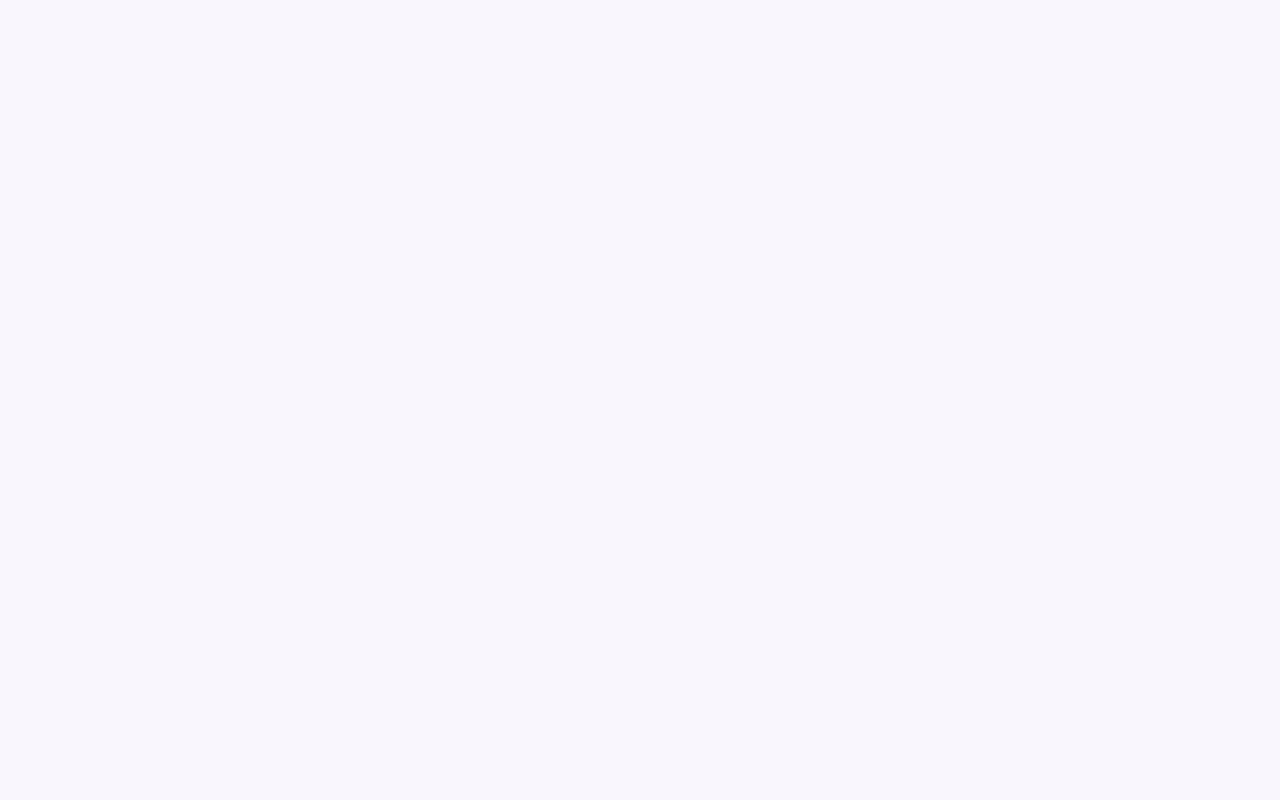
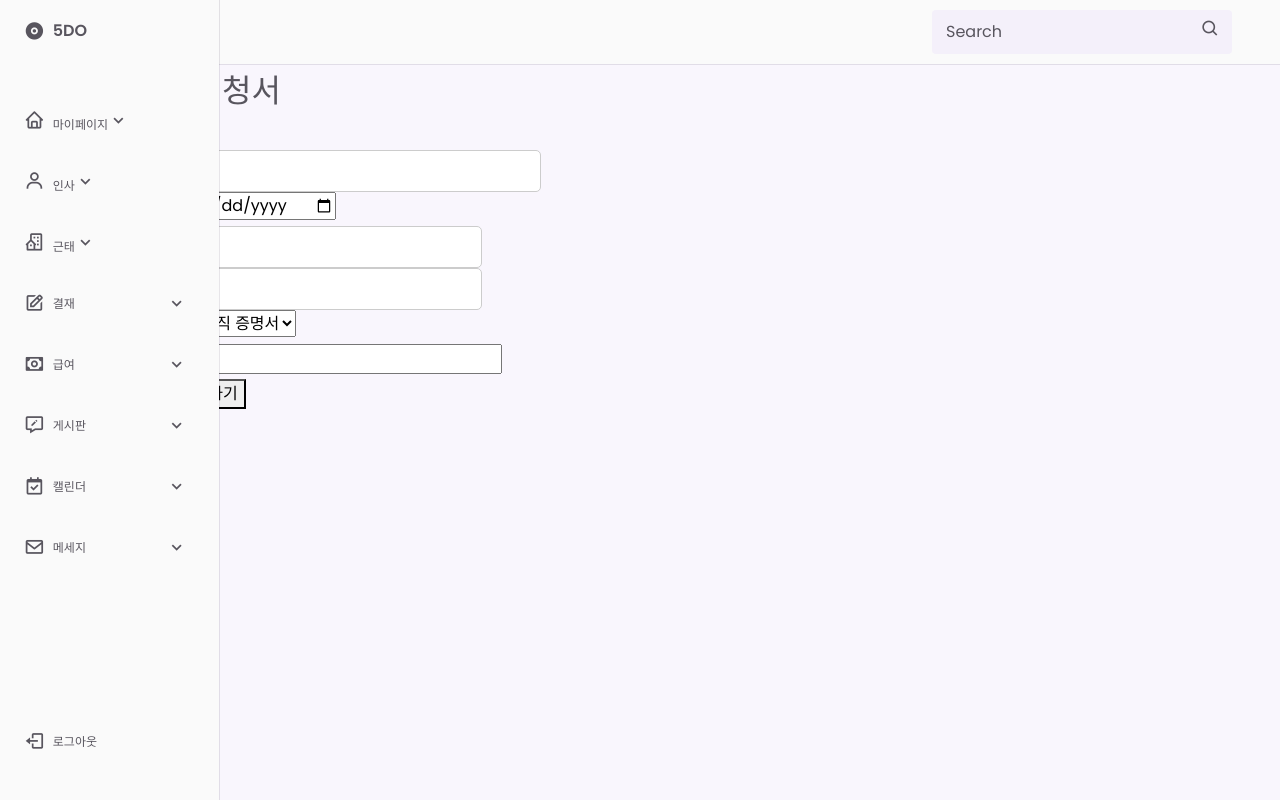
Before and after one commit to 2TeamHR/HOT6-Web, a React (Create React App) app: page /CertificationForm in a window 1280 px wide. Before the commit this address had no page. Built offline with nearby package versions, Linux system fonts and the light colour scheme.

Commit message:
feat: 전자결재 추가

```diff
--- a/package.json
+++ b/package.json
@@ -3,9 +3,12 @@
   "version": "0.1.0",
   "private": true,
   "dependencies": {
+    "@emotion/react": "^11.10.6",
+    "@emotion/styled": "^11.10.6",
     "@fullcalendar/core": "^6.1.4",
     "@fullcalendar/daygrid": "^6.1.4",
     "@fullcalendar/react": "^6.1.4",
+    "@mui/material": "^5.11.9",
     "@testing-library/jest-dom": "^5.16.5",
     "@testing-library/react": "^13.4.0",
     "@testing-library/user-event": "^13.5.0",
--- a/src/App.js
+++ b/src/App.js
@@ -5,6 +5,7 @@ import MyPageMain from './pages/mypage/mypage_main'
 import Layout from './layouts/Layout';
 import Login from '../src/pages/login/Login';
 import SalaryCheck from './pages/salary/Salary_check';
+import CertificationForm from './pages/es/CertificationForm'
 
 
 function App() {
@@ -17,6 +18,7 @@ function App() {
             <Route index element={ <Main />} />
             <Route path="/mypageMain" element={ <MyPageMain />} />
             <Route path="/salaryCheck" element={ <SalaryCheck />} />
+            <Route path='CertificationForm' element={<CertificationForm />}/>
           </Route>
 
 
--- a/src/components/Sidebar.js
+++ b/src/components/Sidebar.js
@@ -86,7 +86,7 @@ function Sidebar() {
                                     <div className={sidebarStyle.navDropdownContent}>
                                         <div className={sidebarStyle.navDropdownContentTitle}>
                                             근태관리
-                                        </div>
+                                        </div> <Link to="/myPageMain" className={`${sidebarStyle.a} ${sidebarStyle.navDropdownItem}`}>메인</Link>
                                             <a href="#!" className={`${sidebarStyle.a} ${sidebarStyle.navDropdownItem}`}>근태 조회 및 관리</a>
                                             <a href="#!" className={`${sidebarStyle.a} ${sidebarStyle.navDropdownItem}`}>근무 시간 이력</a>
                                     </div>
@@ -108,7 +108,7 @@ function Sidebar() {
                             <div className={sidebarStyle.navDropdown}>
                                 <a href="#!" className={`${sidebarStyle.a} ${sidebarStyle.navLink}`}>
                                     <i className={`bx bx-edit ${sidebarStyle.navIcon}`}></i>
-                                    <span className={sidebarStyle.navName}>근태</span>
+                                    <span className={sidebarStyle.navName}>결재</span>
                                     <i className={`bx bx-chevron-down ${sidebarStyle.navIcon} ${sidebarStyle.navDropdownIcon}`}></i>
                                 </a>
                                 <div className={sidebarStyle.navDropdownCollapse}>
@@ -117,6 +117,7 @@ function Sidebar() {
                                         <div className={sidebarStyle.navDropdownContentTitle}>
                                             기안함
                                         </div>
+                                        <Link to="/CertificationForm" className={`${sidebarStyle.a} ${sidebarStyle.navDropdownItem}`}>기안하기</Link>
                                             <a href="#!" className={`${sidebarStyle.a} ${sidebarStyle.navDropdownItem}`}>결재 진행함</a>
                                             <a href="#!" className={`${sidebarStyle.a} ${sidebarStyle.navDropdownItem}`}>결재 요청함</a>
                                     </div>
--- a/src/pages/es/CertificationForm.js
+++ b/src/pages/es/CertificationForm.js
@@ -5,20 +5,23 @@
 function CertificationForm() {
     return (
         <>
+        <div>
             <h2>증명서 신청서</h2>
-            <li><label for="">결재선</label><input type="text" /></li>
+            <li><label for="">결재선</label><div></div></li>
             <li><label for="">기안문서번호</label><input type="text" /></li>
             <li><label for="">기안일시</label><input type="date" name="" id="" /></li>
             <li><label for="">제목</label><input type="text" /></li>
             <li><label for="">내용</label><input type="text" name="" id="" /></li>
             <li>
-                <label for="">증명서 종류</label
-                ><select name="" id="">
+                <label for="">증명서 종류</label>
+                <select name="" id="">
                     <option value="">재직 증명서</option>
                     <option value="">증명서1</option>
                 </select>
             </li>
-            <li><label for="">신청부수</label><input type="number" name="" id=""></li>
+            <li><label for="">신청부수</label><input type="number" name="" id="" /></li>
+            <button>신청하기</button><button>취소하기</button>
+            </div>
         </>
     );
 }
```
Also changed, not shown: src/pages/es/EsForm.js (added, +25 -0 lines), 1 other file (tests, documents, lock files or other folders).
